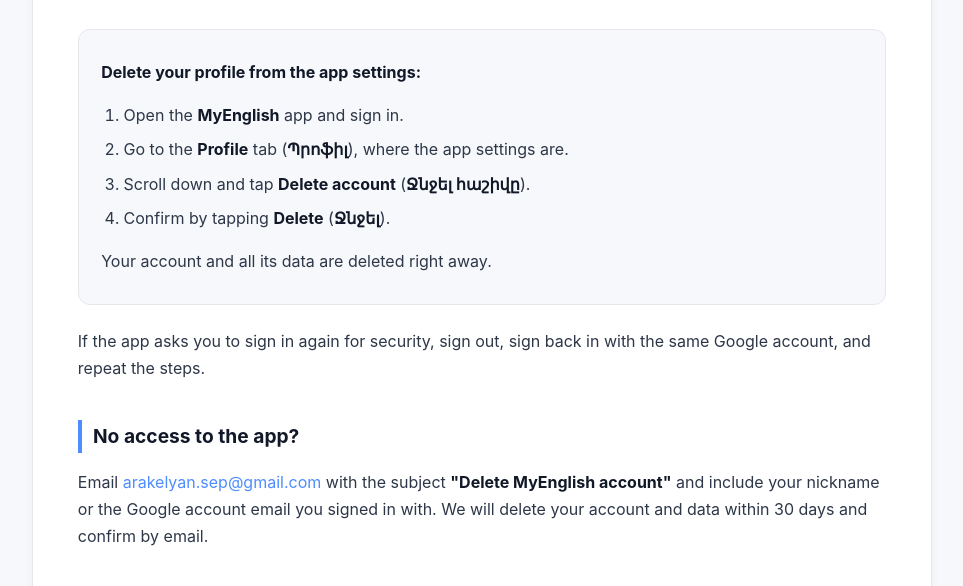
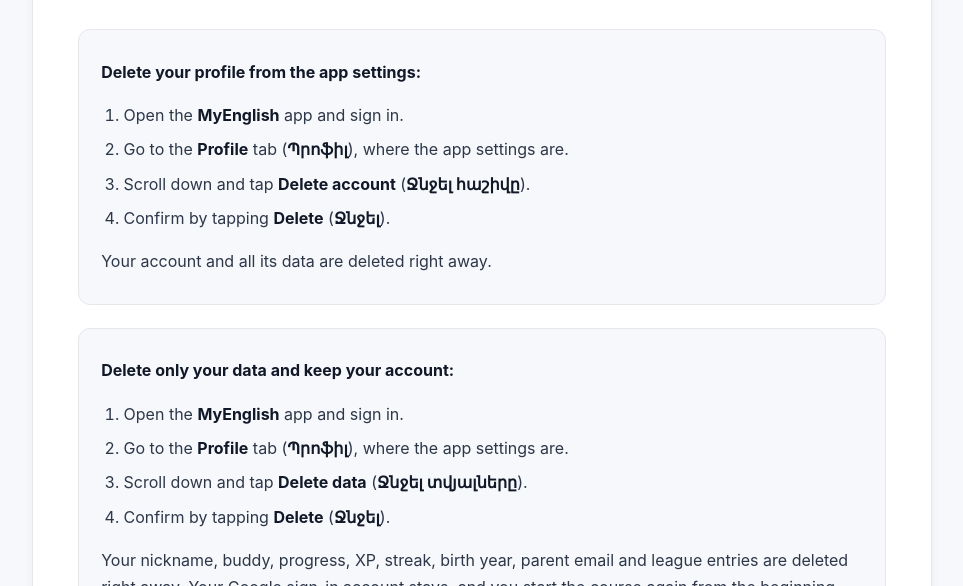
Before and after one commit to 8codehub/Privacy-Policy, a plain HTML site: page myenglish/delete-account/index.html in a window 1280 px wide. Shown: the part 200-786 px from the top of the page, without its empty margins (158-1121 px from the left). Drawn offline with Linux system fonts and the light colour scheme.

Commit message:
MyEnglish: add delete-data-only option to delete account page

```diff
--- a/myenglish/delete-account/index.html
+++ b/myenglish/delete-account/index.html
@@ -161,6 +161,18 @@
         <p>Your account and all its data are deleted right away.</p>
     </div>
 
+    <div class="box">
+        <p><strong>Delete only your data and keep your account:</strong></p>
+        <ol>
+            <li>Open the <strong>MyEnglish</strong> app and sign in.</li>
+            <li>Go to the <strong>Profile</strong> tab (<strong>Պրոֆիլ</strong>), where the app settings are.</li>
+            <li>Scroll down and tap <strong>Delete data</strong> (<strong>Ջնջել տվյալները</strong>).</li>
+            <li>Confirm by tapping <strong>Delete</strong> (<strong>Ջնջել</strong>).</li>
+        </ol>
+        <p>Your nickname, buddy, progress, XP, streak, birth year, parent email and league entries are
+        deleted right away. Your Google sign-in account stays, and you start the course again from the beginning.</p>
+    </div>
+
     <p>
         If the app asks you to sign in again for security, sign out, sign back in with the same
         Google account, and repeat the steps.
@@ -169,6 +181,7 @@
     <h2>No access to the app?</h2>
 
     <p>
+        You can ask for either option (full account deletion or data only) by email.
         Email <a href="mailto:arakelyan.sep@gmail.com">arakelyan.sep@gmail.com</a> with the subject <strong>"Delete MyEnglish account"</strong> and include your
         nickname or the Google account email you signed in with. We will delete your account and data
         within 30 days and confirm by email.
```
Also changed, not shown: myenglish/index.html (+2 -0 lines).
